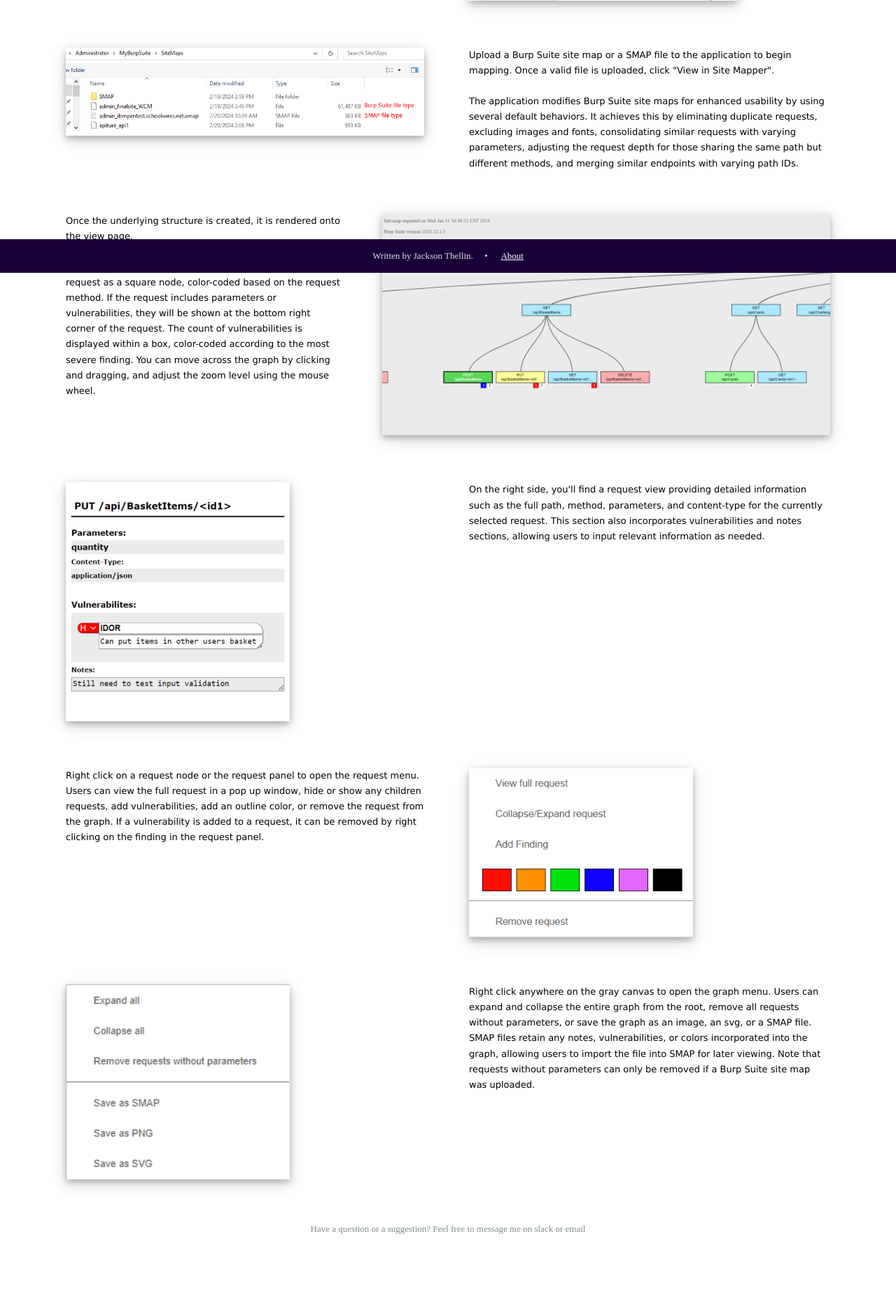
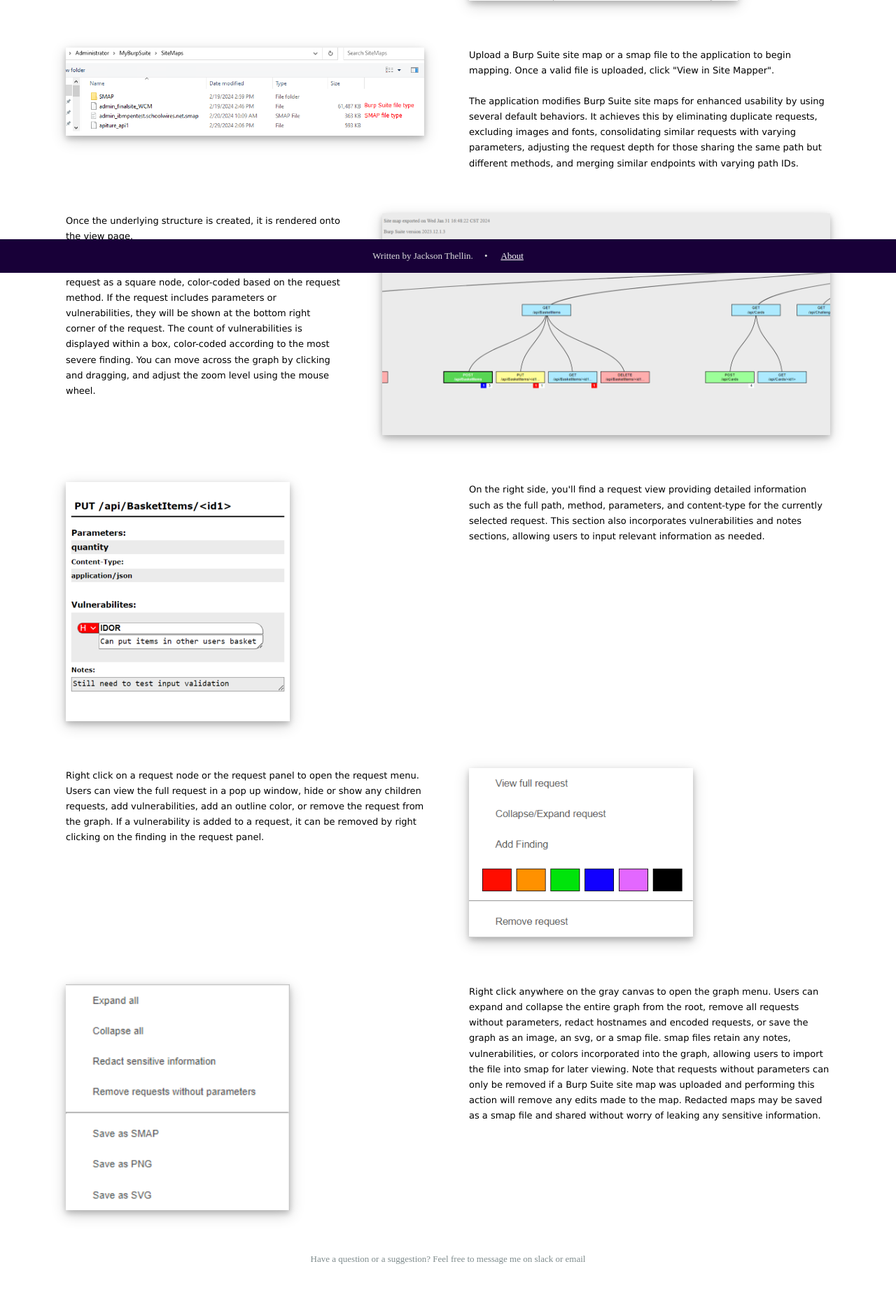
Before and after one commit to jthellin/SMAP_WEB, a Flask app: page /about in a window 1280 px wide. Shown: the part 410-2287 px from the top of the page at 70% size. Before the commit the page ends 2174 px from the top, so only its background shows below. Run offline with Flask 3, Linux system fonts and the light colour scheme; parts of the project's set-up code (start-up, migrations or seed data) failed here and were passed over.

Commit message:
Updated About

```diff
--- a/templates/about.html
+++ b/templates/about.html
@@ -32,7 +32,7 @@
         <img src="{{ url_for('static', filename='images/uploadAbout.png') }}" style = "width:40vw;height: auto;" class = "aboutimage">
     </div>
     <div class="aboutright">
-        Upload a Burp Suite site map or a SMAP file to the application to begin mapping.
+        Upload a Burp Suite site map or a smap file to the application to begin mapping.
         Once a valid file is uploaded, click "View in Site Mapper".<br><br>
         The application modifies Burp Suite site maps for enhanced usability by using several default behaviors.
          It achieves this by eliminating duplicate requests, excluding images and fonts, consolidating similar requests with varying parameters,
@@ -76,9 +76,10 @@
         <img src="{{ url_for('static', filename='/images/graphMenu.png') }}" style = "width:25vw;height: auto;" class = "aboutimage" >
     </div>
     <div class="aboutright">
-        Right click anywhere on the gray canvas to open the graph menu. Users can expand and collapse the entire graph from the root, remove all requests without parameters,
-        or save the graph as an image, an svg, or a SMAP file. SMAP files retain any notes, vulnerabilities, or colors incorporated
-         into the graph, allowing users to import the file into SMAP for later viewing. Note that requests without parameters can only be removed if a Burp Suite site map was uploaded.
+        Right click anywhere on the gray canvas to open the graph menu. Users can expand and collapse the entire graph from the root, remove all requests without parameters, redact hostnames
+        and encoded requests, or save the graph as an image, an svg, or a smap file. smap files retain any notes, vulnerabilities, or colors incorporated
+         into the graph, allowing users to import the file into smap for later viewing. Note that requests without parameters can only be removed if a Burp Suite site map was uploaded and
+         performing this action will remove any edits made to the map. Redacted maps may be saved as a smap file and shared without worry of leaking any sensitive information.
     </div>
 </div>
 <br>
```
Also changed, not shown: static/images/graphMenu.png.
